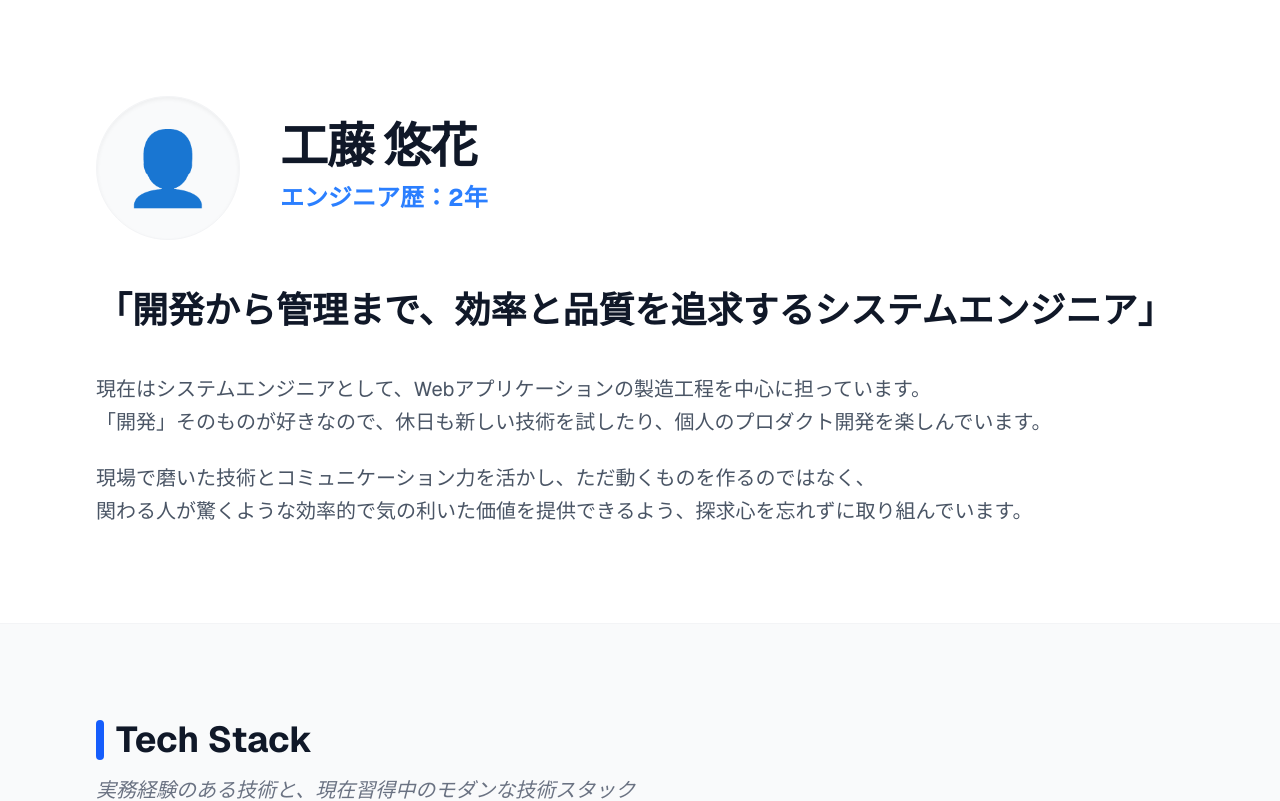
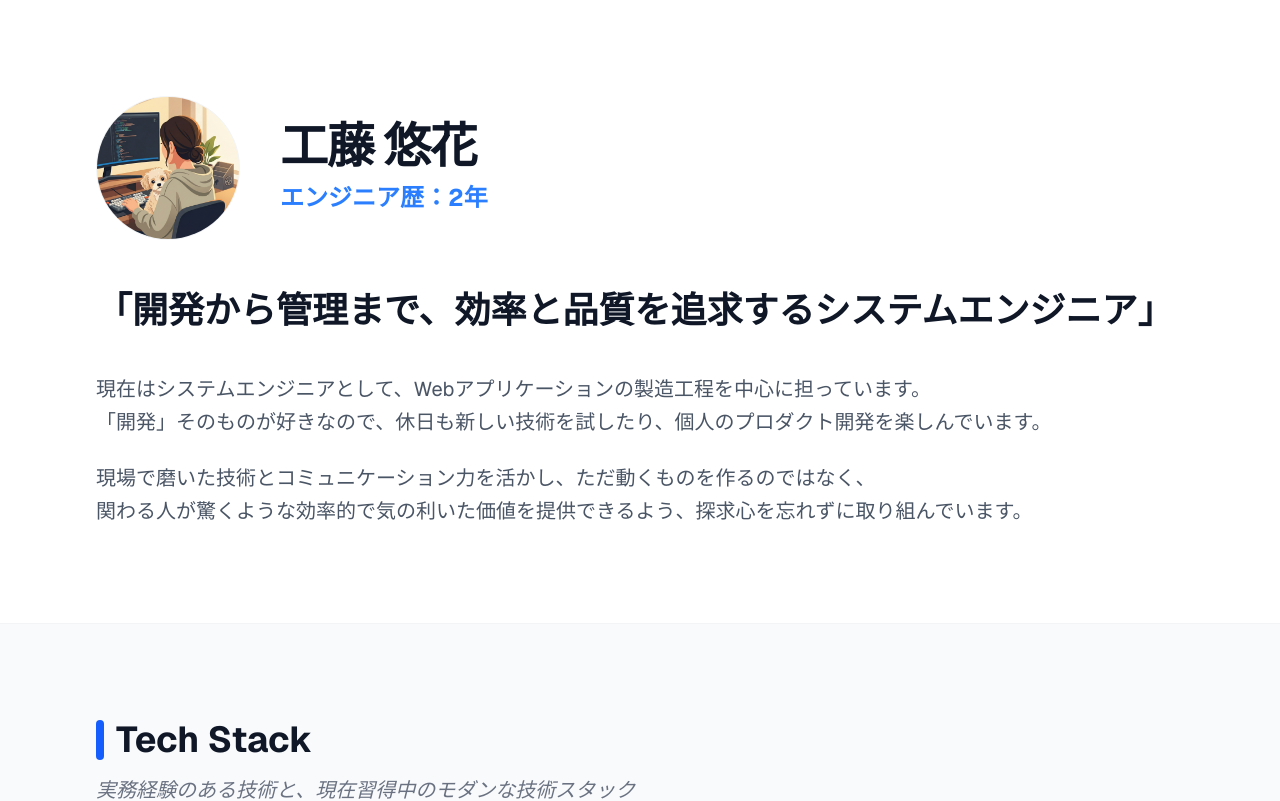
Before and after one commit to yuukakudo/my-portfolio, a Next.js app: page / in a window 1280 px wide. Shown: the top 801 px of the page. Built offline with nearby package versions, Linux system fonts and the light colour scheme.

Commit message:
アイコン画像に変更

```diff
--- a/app/page.tsx
+++ b/app/page.tsx
@@ -1,3 +1,5 @@
+import Image from 'next/image';
+
 export default function Home() {
   return (
     // 横揺れ防止とテキスト選択色の設定。touch-pan-yで自然なスクロールを維持。
@@ -8,8 +10,14 @@ export default function Home() {
         <div className="max-w-6xl mx-auto px-6 md:px-8 flex flex-col items-center md:items-start">
           <div className="flex flex-col md:flex-row items-center gap-6 md:gap-10 mb-10 md:mb-12 w-full justify-center md:justify-start">
             {/* スマホでアイコンを少し小さく */}
-            <div className="w-28 h-28 md:w-36 md:h-36 bg-gray-50 rounded-full flex items-center justify-center text-5xl md:text-7xl shadow-inner border border-gray-100 flex-shrink-0">
-              👤
+            <div className="w-28 h-28 md:w-36 md:h-36 bg-gray-50 rounded-full overflow-hidden shadow-inner border border-gray-100 flex-shrink-0 relative">
+              <Image
+                src="/icon.png" // ← ここをpublicフォルダに置いたファイル名に変えてください（例: /icon.png）
+                alt="工藤 悠花 プロフィール"
+                fill // 親要素(div)のサイズいっぱいに広げる設定
+                className="object-cover" // 画像をトリミングして綺麗に収める設定
+                priority // ページ読み込み時に最優先で読み込む設定（FCP対策）
+              />
             </div>
             <div className="text-center md:text-left">
               {/* 名前と肩書きのサイズをスマホ用に微調整 */}
```
Also changed, not shown: public/icon.png (added).
